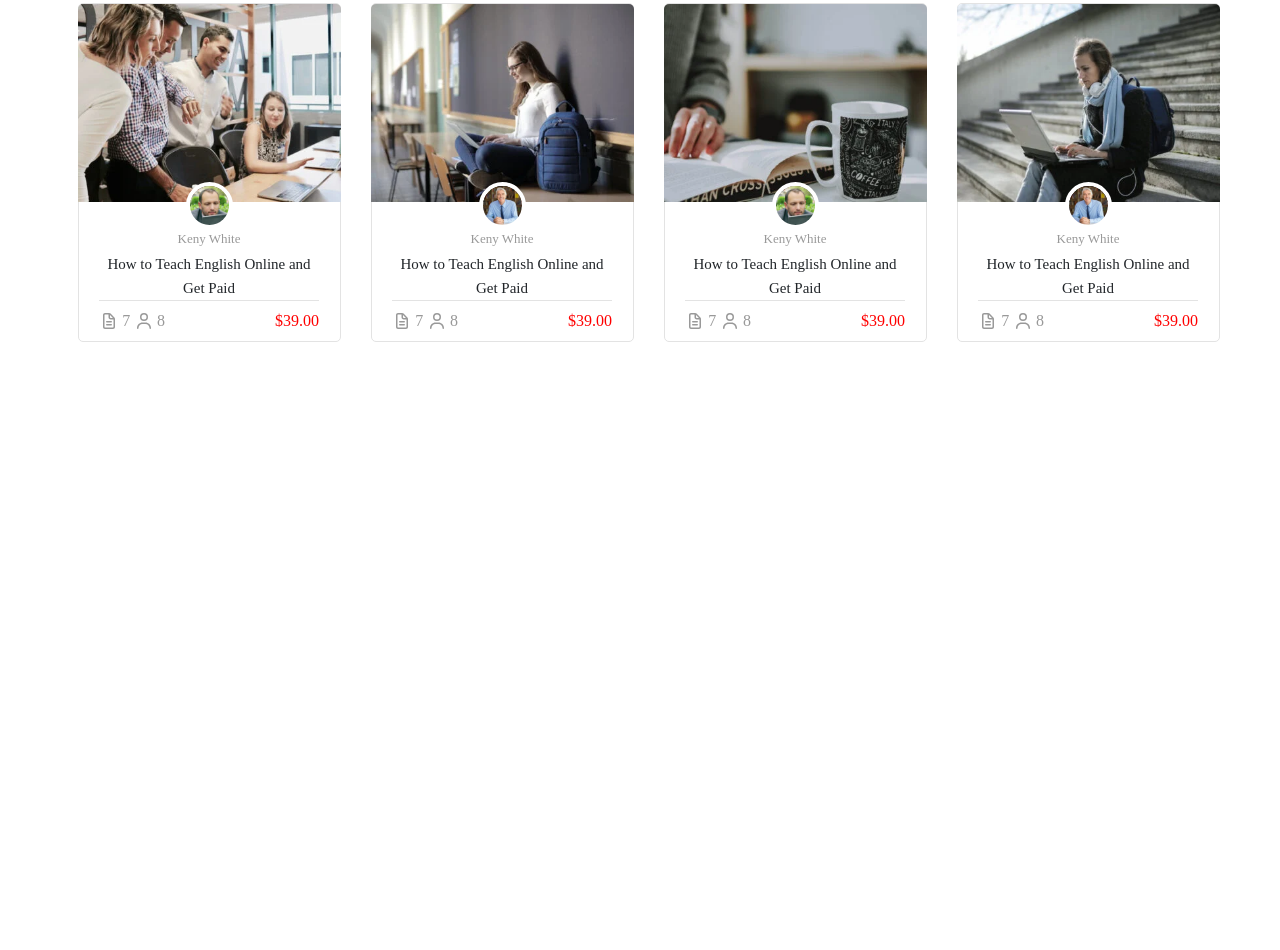
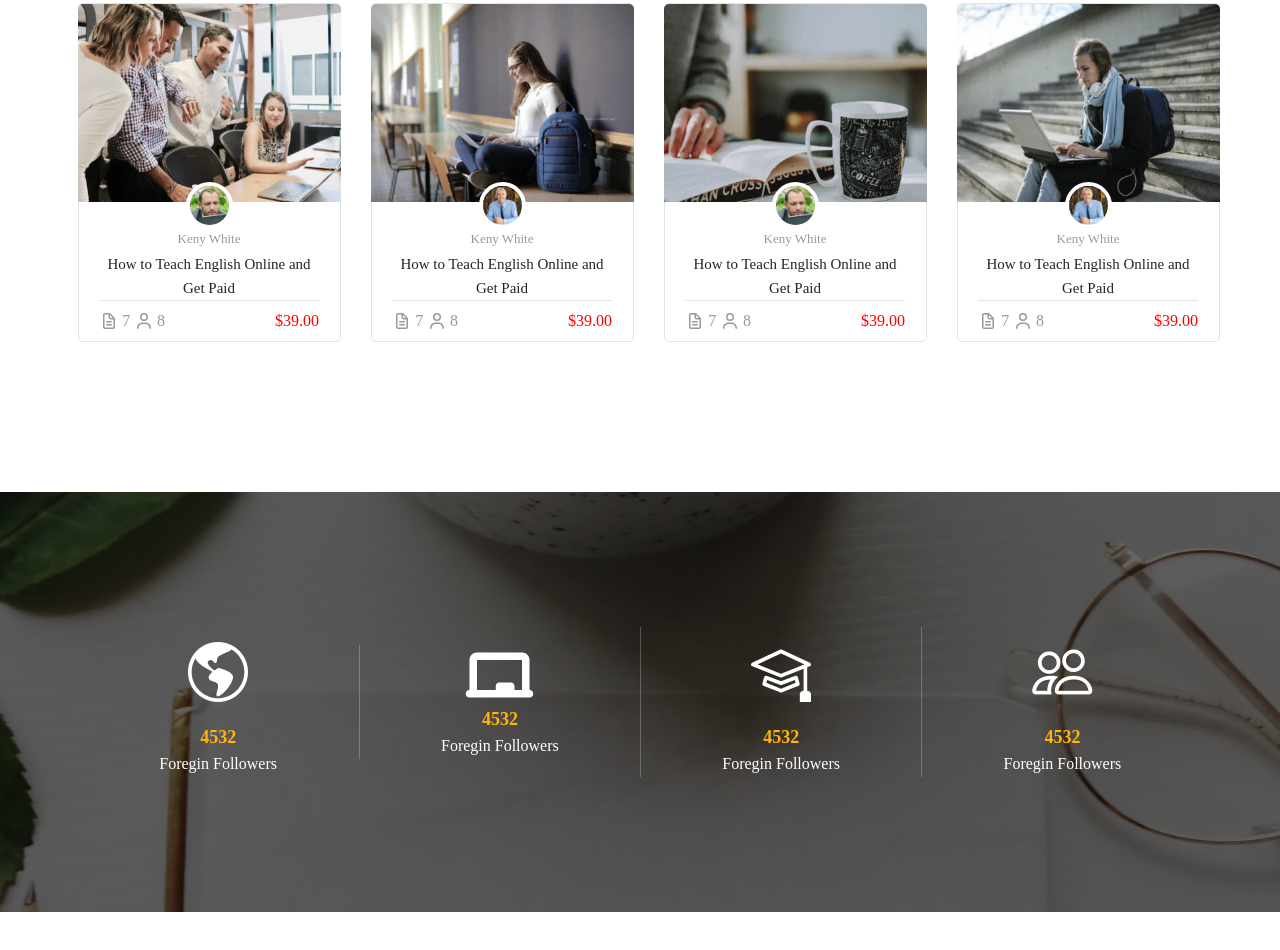
Before and after one commit to Afsanehaa/Coursera, a website: page index.html in a window 1280 px wide. Shown: the part 1177-2127 px from the top of the page. Before the commit the page ends 1519 px from the top, so only its background shows below. Drawn offline with nearby package versions, Linux system fonts and the light colour scheme.

Commit message:
finish Statistical information

```diff
--- /dev/null
+++ b/css/_Statistical.scss
@@ -0,0 +1,38 @@
+.statistic{
+    width: 100%;
+    height: 420px;
+    background: linear-gradient(rgba(0, 0, 0, 0.6), rgba(0, 0, 0, 0.6)),url(../images/blog/counterbox-bg-new-1.jpg) no-repeat center center    ;
+    display: flex;
+    align-items: center;
+    justify-content: center;
+    margin-top: 150px;
+    margin-bottom: 150px;
+}
+.main-stat{
+    display: flex;
+    align-items: center;
+    justify-content: center;
+}
+.statis-box{
+    width: 25%;
+    display: flex;
+    flex-direction: column;
+    align-items: center;
+    justify-content: space-between;
+    border-left: 1px solid #ffffff3d;
+}
+.first-box{
+    border: none;
+}
+.statis-box__icon{
+    color: #fff;
+    font-size: 60px;
+}
+.statis-box__count{
+color: #ffb606;
+font-size: large;
+font-weight: 800;
+}
+.statis-box__info{
+    color: #fff;
+}
--- a/css/index.scss
+++ b/css/index.scss
@@ -4,6 +4,7 @@
 @import "./top-bar";
 @import './navbar.css';
 @import "./minixes";
+@import "./Statistical";
 @import "./courses";
 /* Start landing Styles */
 
--- a/index.html
+++ b/index.html
@@ -8,6 +8,7 @@
     <link rel="stylesheet" href="vendor/Bootstrap/bootstrap.min.css" />
     <link rel="stylesheet" href="vendor/SwiperSlider/swiper.css" />
     <link rel="stylesheet" href="vendor/FontAwesome5/all.min.css" />
+    <link rel="stylesheet" href="https://cdn.jsdelivr.net/npm/bootstrap-icons@1.11.1/font/bootstrap-icons.css">
     <link rel="stylesheet" href="css/reset.css" />
     <link rel="stylesheet" href="css/index.css">
   </head>
@@ -283,6 +284,35 @@
 
 
     <!-- Finish popular courses -->
+    <!-- start Statistical information -->
+    <div class="statistic">
+      <div class="container">
+        <div class="main-stat">
+        <div class="statis-box first-box">
+          <i class="bi bi-globe-americas statis-box__icon"></i>
+          <span class="statis-box__count">4532</span>
+          <span class="statis-box__info">Foregin Followers</span>
+        </div>
+        <div class="statis-box">
+          <i class="fas fa-chalkboard statis-box__icon"></i>
+          <span class="statis-box__count">4532</span>
+          <span class="statis-box__info">Foregin Followers</span>
+        </div>
+        <div class="statis-box">
+          <i class="bi bi-mortarboard statis-box__icon"></i>
+          <span class="statis-box__count">4532</span>
+          <span class="statis-box__info">Foregin Followers</span>
+        </div>
+        <div class="statis-box">
+          <i class="bi bi-people statis-box__icon"></i>
+          <span class="statis-box__count">4532</span>
+          <span class="statis-box__info">Foregin Followers</span>
+        </div>
+      </div>
+      </div>
+    </div>
+
+    <!-- finish Statistical information-->
 
 
 
--- /dev/null
+++ b/package.json
@@ -0,0 +1,5 @@
+{
+  "dependencies": {
+    "bootstrap-icons": "^1.11.1"
+  }
+}
```
Also changed, not shown: css/index.css, images/blog/certificates-new-1-2.png (added), images/blog/certificates-new-2-2.png (added), images/blog/certificates-new-3-2.png (added), images/blog/certificates-new-4-2.png (added), images/blog/counterbox-bg-new-1.jpg (added), 2 other files.
